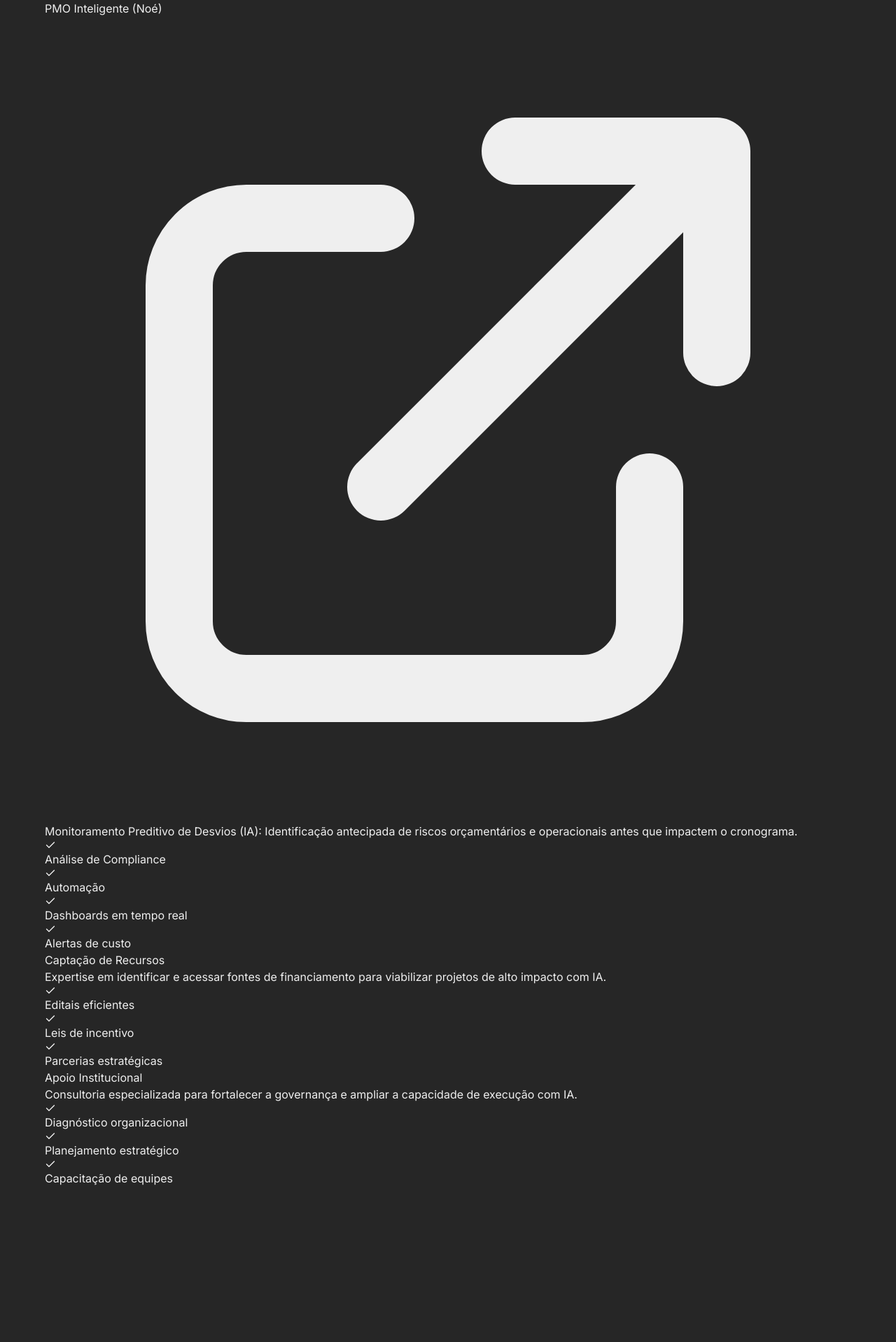
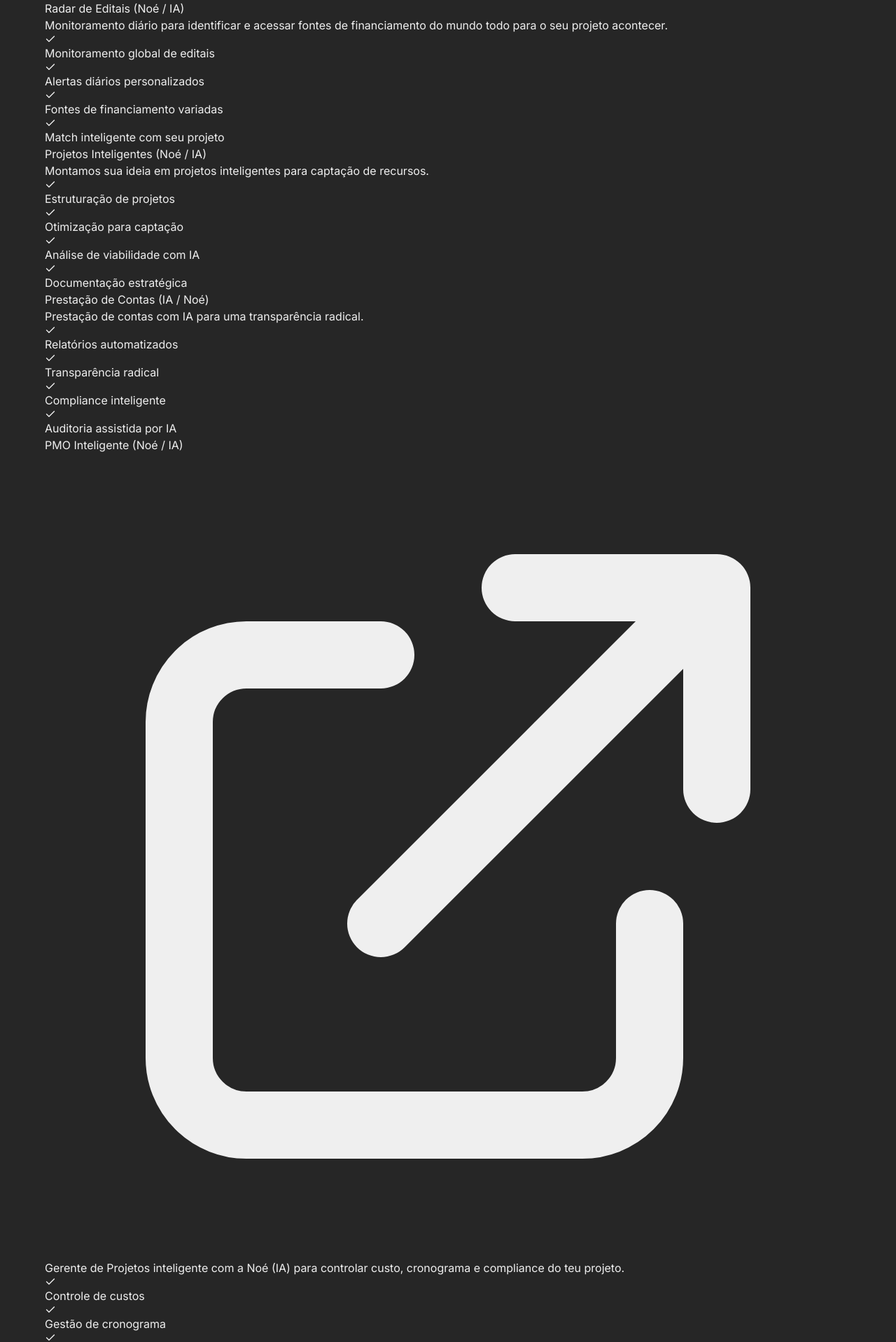
Before and after one commit to pedrosandrini/institutionalApp, a Next.js app: page / in a window 1280 px wide. Shown: the part 2767-4685 px from the top of the page at 70% size. Built offline with nearby package versions, Linux system fonts and the light colour scheme.

Commit message:
feat: update services section content and layout

```diff
--- a/src/components/Services.tsx
+++ b/src/components/Services.tsx
@@ -1,32 +1,44 @@
 export default function Services() {
   const services = [
     {
-      title: "PMO Inteligente (Noé)",
-      url: "https://dev.arcaprojetos.com.br/",
-      description: "Monitoramento Preditivo de Desvios (IA): Identificação antecipada de riscos orçamentários e operacionais antes que impactem o cronograma.",
+      title: "Radar de Editais (Noé / IA)",
+      description: "Monitoramento diário para identificar e acessar fontes de financiamento do mundo todo para o seu projeto acontecer.",
       features: [
-        "Análise de Compliance",
-        "Automação",
-        "Dashboards em tempo real",
-        "Alertas de custo"
+        "Monitoramento global de editais",
+        "Alertas diários personalizados",
+        "Fontes de financiamento variadas",
+        "Match inteligente com seu projeto"
       ]
     },
     {
-      title: "Captação de Recursos",
-      description: "Expertise em identificar e acessar fontes de financiamento para viabilizar projetos de alto impacto com IA.",
+      title: "Projetos Inteligentes (Noé / IA)",
+      description: "Montamos sua ideia em projetos inteligentes para captação de recursos.",
       features: [
-        "Editais eficientes",
-        "Leis de incentivo",
-        "Parcerias estratégicas"
+        "Estruturação de projetos",
+        "Otimização para captação",
+        "Análise de viabilidade com IA",
+        "Documentação estratégica"
       ]
     },
     {
-      title: "Apoio Institucional",
-      description: "Consultoria especializada para fortalecer a governança e ampliar a capacidade de execução com IA.",
+      title: "Prestação de Contas (IA / Noé)",
+      description: "Prestação de contas com IA para uma transparência radical.",
       features: [
-        "Diagnóstico organizacional",
-        "Planejamento estratégico",
-        "Capacitação de equipes"
+        "Relatórios automatizados",
+        "Transparência radical",
+        "Compliance inteligente",
+        "Auditoria assistida por IA"
+      ]
+    },
+    {
+      title: "PMO Inteligente (Noé / IA)",
+      url: "https://dev.arcaprojetos.com.br/",
+      description: "Gerente de Projetos inteligente com a Noé (IA) para controlar custo, cronograma e compliance do teu projeto.",
+      features: [
+        "Controle de custos",
+        "Gestão de cronograma",
+        "Compliance automatizado",
+        "Dashboards em tempo real"
       ]
     }
   ];
@@ -40,7 +52,7 @@ export default function Services() {
           <p className="text-xl text-[#414548] font-light">Soluções Completas</p>
         </div>
 
-        <div className="grid grid-cols-1 md:grid-cols-3 gap-8">
+        <div className="grid grid-cols-1 md:grid-cols-2 gap-8">
           {services.map((service, index) => (
             <div
               key={index}
```
